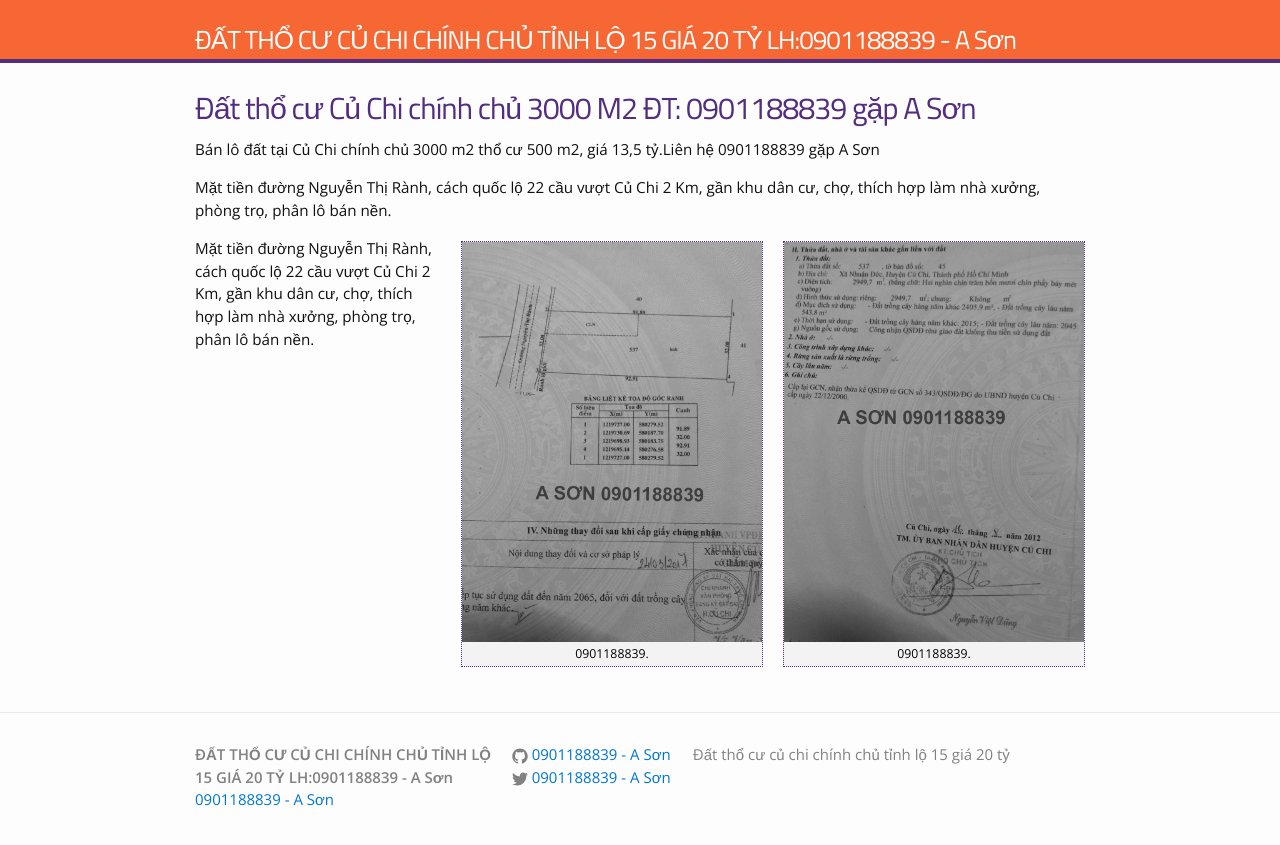
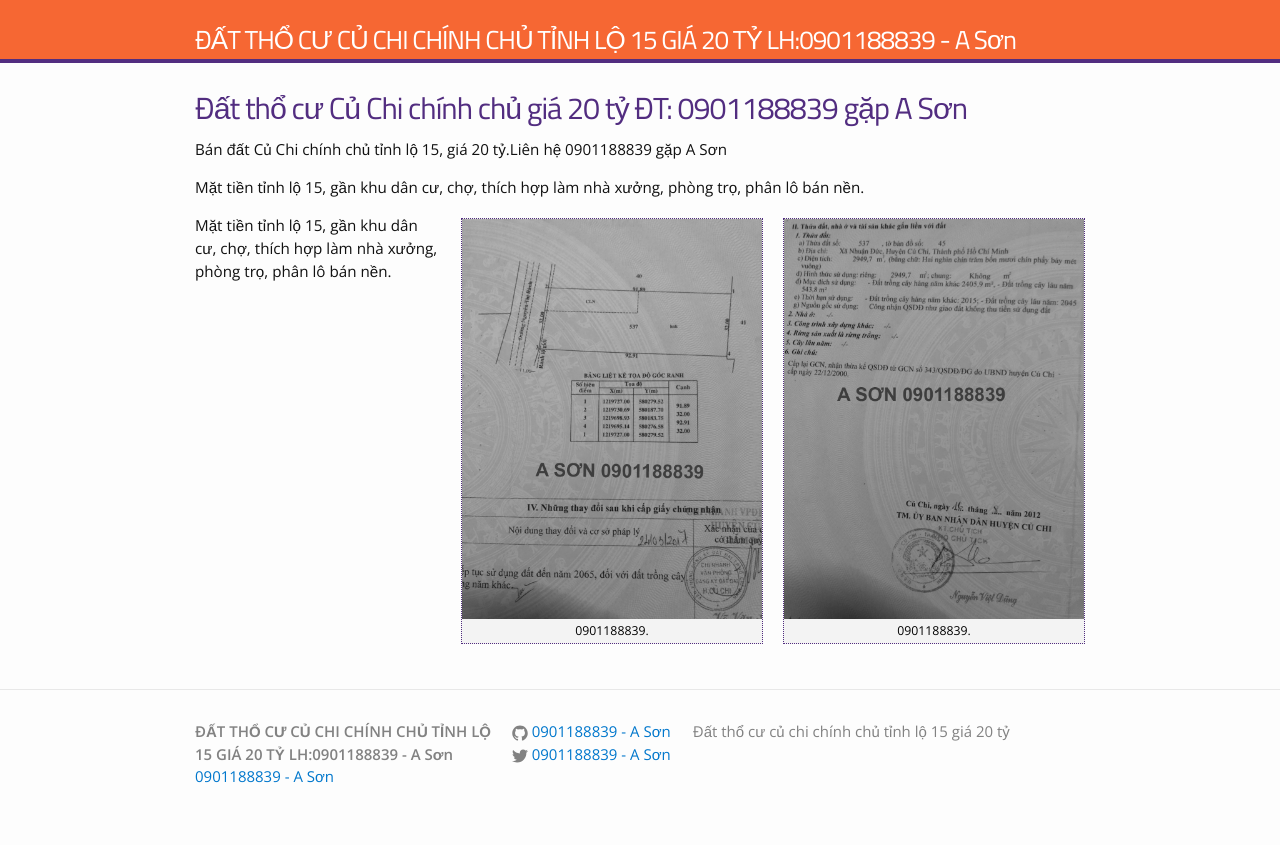
Before and after one commit to datcuchi15/datcuchi15.github.io, a Jekyll site: the page built from index.html, in a window 1280 px wide. Shown: the top 845 px of the page. Built offline with Jekyll 4.4.1, drawn with Linux system fonts in a browser that asks for light colours.

Commit message:
Update index.html

```diff
--- a/index.html
+++ b/index.html
@@ -6,12 +6,12 @@ layout: default
 
 <div class="home">
 
-<h1>Đất thổ cư Củ Chi chính chủ 3000 M2 ĐT: 0901188839 gặp A Sơn</h1>
+<h1>Đất thổ cư Củ Chi chính chủ giá 20 tỷ ĐT: 0901188839 gặp A Sơn</h1>
 
-<p>Bán lô đất tại Củ Chi chính chủ 3000 m2 thổ cư 500 m2, giá 13,5 tỷ.Liên hệ 0901188839 gặp A Sơn</p>
-<p>Mặt tiền đường Nguyễn Thị Rành, cách quốc lộ 22 cầu vượt Củ Chi 2 Km, gần khu dân cư, chợ, thích hợp làm nhà xưởng, phòng trọ, phân lô bán nền.</p>
+<p>Bán đất Củ Chi chính chủ tỉnh lộ 15, giá 20 tỷ.Liên hệ 0901188839 gặp A Sơn</p>
+<p>Mặt tiền tỉnh lộ 15, gần khu dân cư, chợ, thích hợp làm nhà xưởng, phòng trọ, phân lô bán nền.</p>
 
 {% include image.html url="/images/cu chi 22.jpg" caption="0901188839." width=300 align="right" %}
 {% include image.html url="/images/cu chi 0111.jpg" caption="0901188839." width=300 align="right" %}
-Mặt tiền đường Nguyễn Thị Rành, cách quốc lộ 22 cầu vượt Củ Chi 2 Km, gần khu dân cư, chợ, thích hợp làm nhà xưởng, phòng trọ, phân lô bán nền.
+Mặt tiền tỉnh lộ 15, gần khu dân cư, chợ, thích hợp làm nhà xưởng, phòng trọ, phân lô bán nền.
 </div>
```
